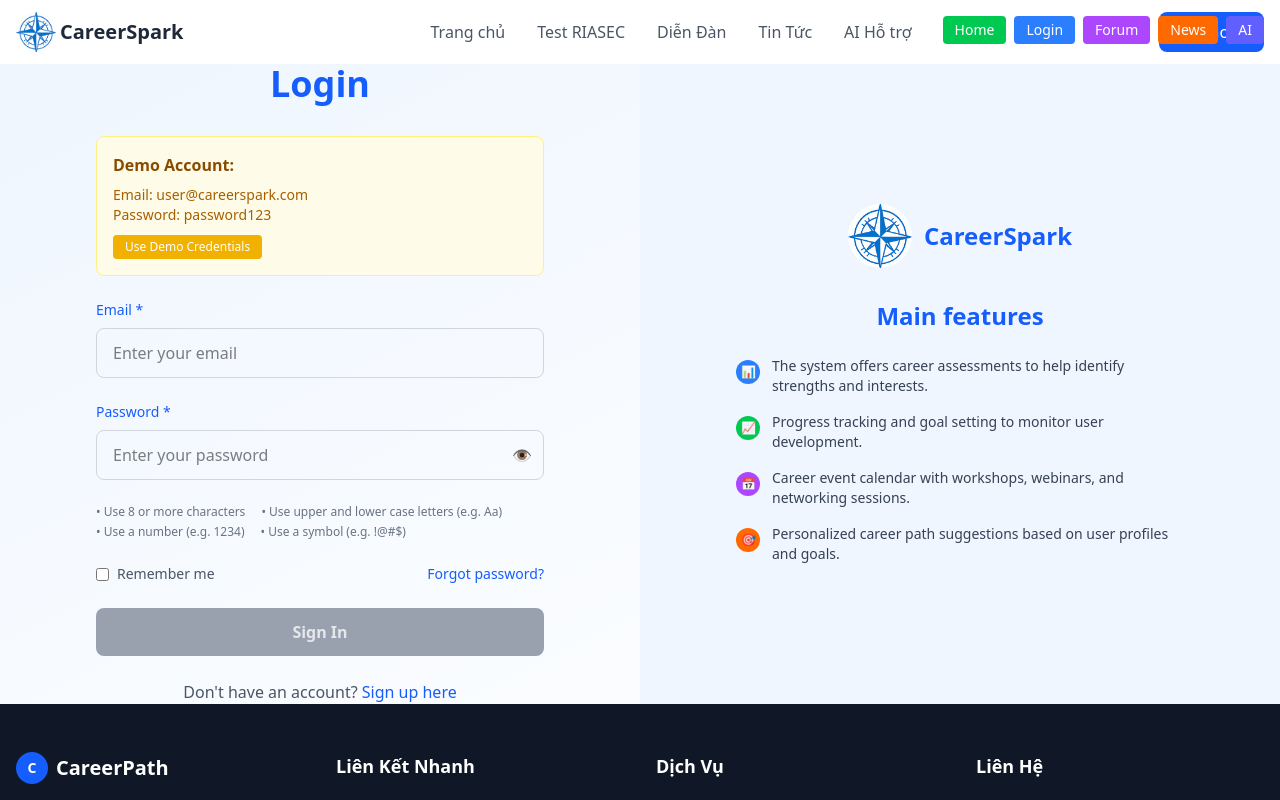
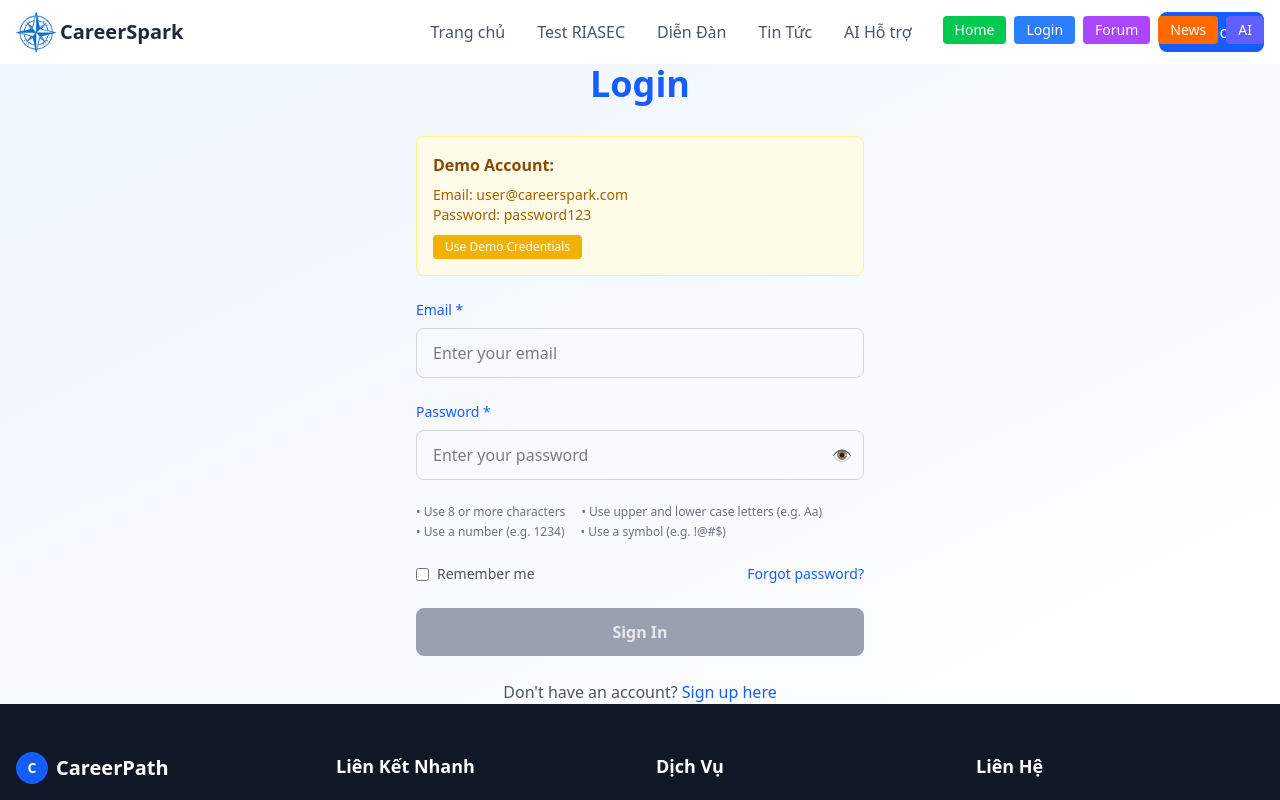
Before and after one commit to lvppaul/career-spark-frontend-react-ts, a React (Vite) app in the folder career-spark-frontend-react-ts/: page / in a window 1280 px wide. Both pictures are taken after a click on the button "Login". Shown: the top 800 px of the page. Built offline with nearby package versions, Linux system fonts and the light colour scheme.

Commit message:
chore(page): use ant-design library, to show message

```diff
--- a/career-spark-frontend-react-ts/package.json
+++ b/career-spark-frontend-react-ts/package.json
@@ -20,6 +20,7 @@
   },
   "dependencies": {
     "@tailwindcss/vite": "^4.1.12",
+    "antd": "^5.27.1",
     "react": "^19.1.1",
     "react-dom": "^19.1.1",
     "tailwindcss": "^4.1.12"
--- a/career-spark-frontend-react-ts/src/pages/LoginPage.tsx
+++ b/career-spark-frontend-react-ts/src/pages/LoginPage.tsx
@@ -1,4 +1,5 @@
 import React, { useState } from 'react';
+import { notification } from 'antd';
 import { Header, Footer } from '@/components/shared';
 
 interface LoginPageProps {
@@ -21,23 +22,6 @@ interface LoginResponse {
   };
   token?: string;
 }
-
-interface FeatureItemProps {
-  icon: string;
-  text: string;
-  color: string;
-}
-
-const FeatureItem: React.FC<FeatureItemProps> = ({ icon, text, color }) => (
-  <div className="flex items-start space-x-3">
-    <div
-      className={`w-6 h-6 ${color} rounded-full flex items-center justify-center flex-shrink-0 mt-1`}
-    >
-      <span className="text-white text-xs">{icon}</span>
-    </div>
-    <p className="text-gray-700 text-sm">{text}</p>
-  </div>
-);
 
 const LoginPage: React.FC<LoginPageProps> = ({ onNavigate }) => {
   const [formData, setFormData] = useState<LoginFormData>({
@@ -94,18 +78,46 @@ const LoginPage: React.FC<LoginPageProps> = ({ onNavigate }) => {
         localStorage.setItem('user', JSON.stringify(response.user));
         localStorage.setItem('token', response.token || '');
 
-        // Show success message
-        alert(`Welcome back, ${response.user?.name || 'User'}!`);
+        // Show success notification with Ant Design
+        notification.success({
+          message: 'Đăng nhập thành công!',
+          description: `Chào mừng bạn trở lại, ${response.user?.name || 'User'}! Bạn đã đăng nhập thành công vào hệ thống CareerSpark.`,
+          placement: 'topRight',
+          duration: 4.5,
+          style: {
+            marginTop: 60,
+          },
+        });
 
-        // Navigate to home page
-        if (onNavigate) {
-          onNavigate('home');
-        }
+        // Navigate to home page after a short delay
+        setTimeout(() => {
+          if (onNavigate) {
+            onNavigate('home');
+          }
+        }, 1500);
       } else {
-        setError(response.message);
+        // Show error notification
+        notification.error({
+          message: 'Đăng nhập thất bại!',
+          description: response.message,
+          placement: 'topRight',
+          duration: 3,
+          style: {
+            marginTop: 60,
+          },
+        });
       }
     } catch (err) {
-      setError('An error occurred during login. Please try again.');
+      // Show error notification for network/system errors
+      notification.error({
+        message: 'Lỗi hệ thống!',
+        description: 'Đã xảy ra lỗi khi đăng nhập. Vui lòng thử lại sau.',
+        placement: 'topRight',
+        duration: 3,
+        style: {
+          marginTop: 60,
+        },
+      });
       console.error('Login error:', err);
     } finally {
       setIsLoading(false);
@@ -137,7 +149,7 @@ const LoginPage: React.FC<LoginPageProps> = ({ onNavigate }) => {
         } else {
           resolve({
             success: false,
-            message: 'Invalid email or password',
+            message: 'Email hoặc mật khẩu không chính xác',
           });
         }
       }, 1000); // Simulate network delay
@@ -148,6 +160,17 @@ const LoginPage: React.FC<LoginPageProps> = ({ onNavigate }) => {
     setFormData({
       email: 'user@careerspark.com',
       password: 'password123',
+    });
+
+    // Show info notification about demo credentials
+    notification.info({
+      message: 'Tài khoản demo đã được điền!',
+      description: 'Nhấn "Sign In" để đăng nhập với tài khoản demo.',
+      placement: 'topRight',
+      duration: 3,
+      style: {
+        marginTop: 60,
+      },
     });
   };
 
@@ -335,57 +358,6 @@ const LoginPage: React.FC<LoginPageProps> = ({ onNavigate }) => {
             </div>
           </div>
         </div>
-
-        {/* Right Side - Features */}
-        <div className="flex-1 bg-blue-50 p-8 flex flex-col justify-center">
-          <div className="max-w-md mx-auto">
-            {/* Logo */}
-            <div className="flex items-center justify-center mb-8">
-              <div className="w-16 h-16 rounded-full overflow-hidden mr-3">
-                <img
-                  src="/only-logo-xx.jpg"
-                  alt="CareerSpark Logo"
-                  className="w-full h-full object-cover"
-                />
-              </div>
-              <span className="text-2xl font-bold text-blue-600">
-                CareerSpark
-              </span>
-            </div>
-
-            {/* Main Features Title */}
-            <h2 className="text-2xl font-bold text-blue-600 mb-6 text-center">
-              Main features
-            </h2>
-
-            {/* Features List */}
-            <div className="space-y-4">
-              <FeatureItem
-                icon="📊"
-                color="bg-blue-500"
-                text="The system offers career assessments to help identify strengths and interests."
-              />
-
-              <FeatureItem
-                icon="📈"
-                color="bg-green-500"
-                text="Progress tracking and goal setting to monitor user development."
-              />
-
-              <FeatureItem
-                icon="📅"
-                color="bg-purple-500"
-                text="Career event calendar with workshops, webinars, and networking sessions."
-              />
-
-              <FeatureItem
-                icon="🎯"
-                color="bg-orange-500"
-                text="Personalized career path suggestions based on user profiles and goals."
-              />
-            </div>
-          </div>
-        </div>
       </div>
 
       <Footer />
```
Also changed, not shown: 1 other file (tests, documents, lock files or other folders).
